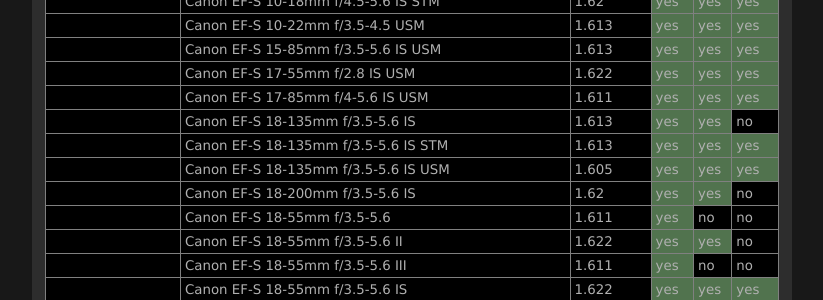
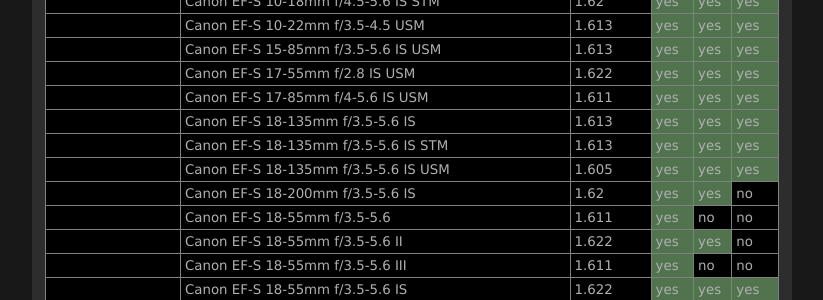
Before and after one commit to lensfun/lensfun.github.io, a Jekyll site: the page built from _posts/lenslist/2999-12-31-Lenslist-master.md, in a window 1280 px wide and 900 px high, scrolled down 3913 px. Shown: the part 146-446 px from the top of the window, without its empty margins (284-1107 px from the left). Built offline with Jekyll 4.4.1, drawn with Linux system fonts in a browser that asks for light colours.

Commit message:
Update master lens list from GitHub Actions

```diff
--- a/_posts/lenslist/2999-12-31-Lenslist-master.md
+++ b/_posts/lenslist/2999-12-31-Lenslist-master.md
@@ -160,7 +160,7 @@ This list was generated on 2026-01-23 from current Lensfun sources. Your Lensfun
 <tr class="lenslist-bg1"><td></td><td>Canon EF-S 15-85mm f/3.5-5.6 IS USM</td><td>1.613</td><td class="lenslist-highlight lenslist-check">yes</td><td class="lenslist-highlight lenslist-check">yes</td><td class="lenslist-highlight lenslist-check">yes</td></tr>
 <tr class="lenslist-bg1"><td></td><td>Canon EF-S 17-55mm f/2.8 IS USM</td><td>1.622</td><td class="lenslist-highlight lenslist-check">yes</td><td class="lenslist-highlight lenslist-check">yes</td><td class="lenslist-highlight lenslist-check">yes</td></tr>
 <tr class="lenslist-bg1"><td></td><td>Canon EF-S 17-85mm f/4-5.6 IS USM</td><td>1.611</td><td class="lenslist-highlight lenslist-check">yes</td><td class="lenslist-highlight lenslist-check">yes</td><td class="lenslist-highlight lenslist-check">yes</td></tr>
-<tr class="lenslist-bg1"><td></td><td>Canon EF-S 18-135mm f/3.5-5.6 IS</td><td>1.613</td><td class="lenslist-highlight lenslist-check">yes</td><td class="lenslist-highlight lenslist-check">yes</td><td class="lenslist-check">no</td></tr>
+<tr class="lenslist-bg1"><td></td><td>Canon EF-S 18-135mm f/3.5-5.6 IS</td><td>1.613</td><td class="lenslist-highlight lenslist-check">yes</td><td class="lenslist-highlight lenslist-check">yes</td><td class="lenslist-highlight lenslist-check">yes</td></tr>
 <tr class="lenslist-bg1"><td></td><td>Canon EF-S 18-135mm f/3.5-5.6 IS STM</td><td>1.613</td><td class="lenslist-highlight lenslist-check">yes</td><td class="lenslist-highlight lenslist-check">yes</td><td class="lenslist-highlight lenslist-check">yes</td></tr>
 <tr class="lenslist-bg1"><td></td><td>Canon EF-S 18-135mm f/3.5-5.6 IS USM</td><td>1.605</td><td class="lenslist-highlight lenslist-check">yes</td><td class="lenslist-highlight lenslist-check">yes</td><td class="lenslist-highlight lenslist-check">yes</td></tr>
 <tr class="lenslist-bg1"><td></td><td>Canon EF-S 18-200mm f/3.5-5.6 IS</td><td>1.62</td><td class="lenslist-highlight lenslist-check">yes</td><td class="lenslist-highlight lenslist-check">yes</td><td class="lenslist-check">no</td></tr>
```
